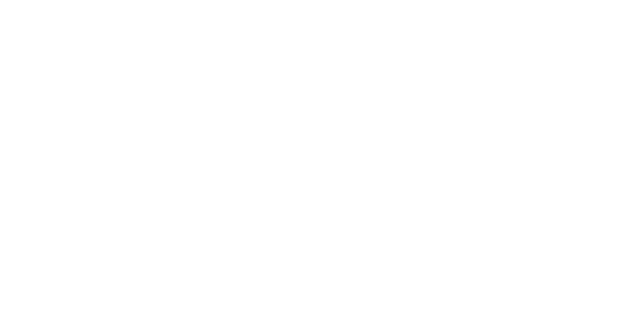
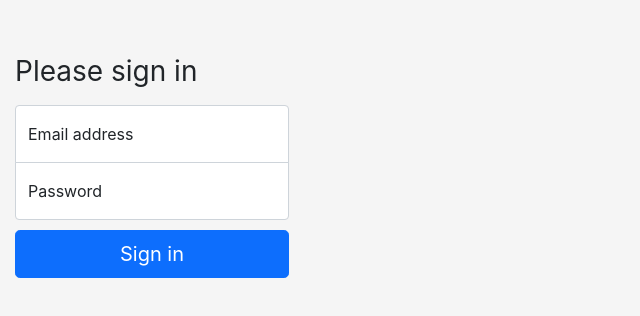
Before and after one commit to Titouan-Esc/auth, a React (Create React App) app in the folder client/: page / in a window 1280 px wide. Shown: the top 316 px of the page, without its empty margins (0-640 px from the left). Built offline with nearby package versions, Linux system fonts and the light colour scheme.

Commit message:
Début du css avec bootstrap

```diff
--- a/client/public/index.html
+++ b/client/public/index.html
@@ -15,6 +15,13 @@
       user's mobile device or desktop. See https://developers.google.com/web/fundamentals/web-app-manifest/
     -->
     <link rel="manifest" href="%PUBLIC_URL%/manifest.json" />
+    <link
+      href="https://cdn.jsdelivr.net/npm/bootstrap@5.0.0-beta3/dist/css/bootstrap.min.css"
+      rel="stylesheet"
+      integrity="sha384-eOJMYsd53ii+scO/bJGFsiCZc+5NDVN2yr8+0RDqr0Ql0h+rP48ckxlpbzKgwra6"
+      crossorigin="anonymous"
+    />
+
     <!--
       Notice the use of %PUBLIC_URL% in the tags above.
       It will be replaced with the URL of the `public` folder during the build.
--- /dev/null
+++ b/client/src/App.css
@@ -0,0 +1,38 @@
+body {
+  height: 100%;
+}
+
+body {
+  display: flex;
+  align-items: center;
+  padding-top: 40px;
+  padding-bottom: 40px;
+  background-color: #f5f5f5;
+}
+
+.form-signin {
+  width: 100%;
+  max-width: 330px;
+  padding: 15px;
+  margin: auto;
+}
+
+.form-signin .checkbox {
+  font-weight: 400;
+}
+
+.form-signin .form-floating:focus-within {
+  z-index: 2;
+}
+
+.form-signin input[type="email"] {
+  margin-bottom: -1px;
+  border-bottom-right-radius: 0;
+  border-bottom-left-radius: 0;
+}
+
+.form-signin input[type="password"] {
+  margin-bottom: 10px;
+  border-top-left-radius: 0;
+  border-top-right-radius: 0;
+}
--- a/client/src/App.js
+++ b/client/src/App.js
@@ -1,7 +1,22 @@
+import './App.css';
+
 function App() {
   return (
     <div className="App">
-
+      <main className="form-signin">
+        <form>
+          <h1 className="h3 mb-3 fw-normal">Please sign in</h1>
+          <div className="form-floating">
+            <input type="email" className="form-control" id="floatingInput" placeholder="name@example.com"/>
+            <label for="floatingInput">Email address</label>
+          </div>
+          <div className="form-floating">
+            <input type="password" className="form-control" id="floatingPassword" placeholder="Password"/>
+            <label for="floatingPassword">Password</label>
+          </div>
+          <button className="w-100 btn btn-lg btn-primary" type="submit">Sign in</button>
+        </form>
+      </main>
     </div>
   );
 }
```
